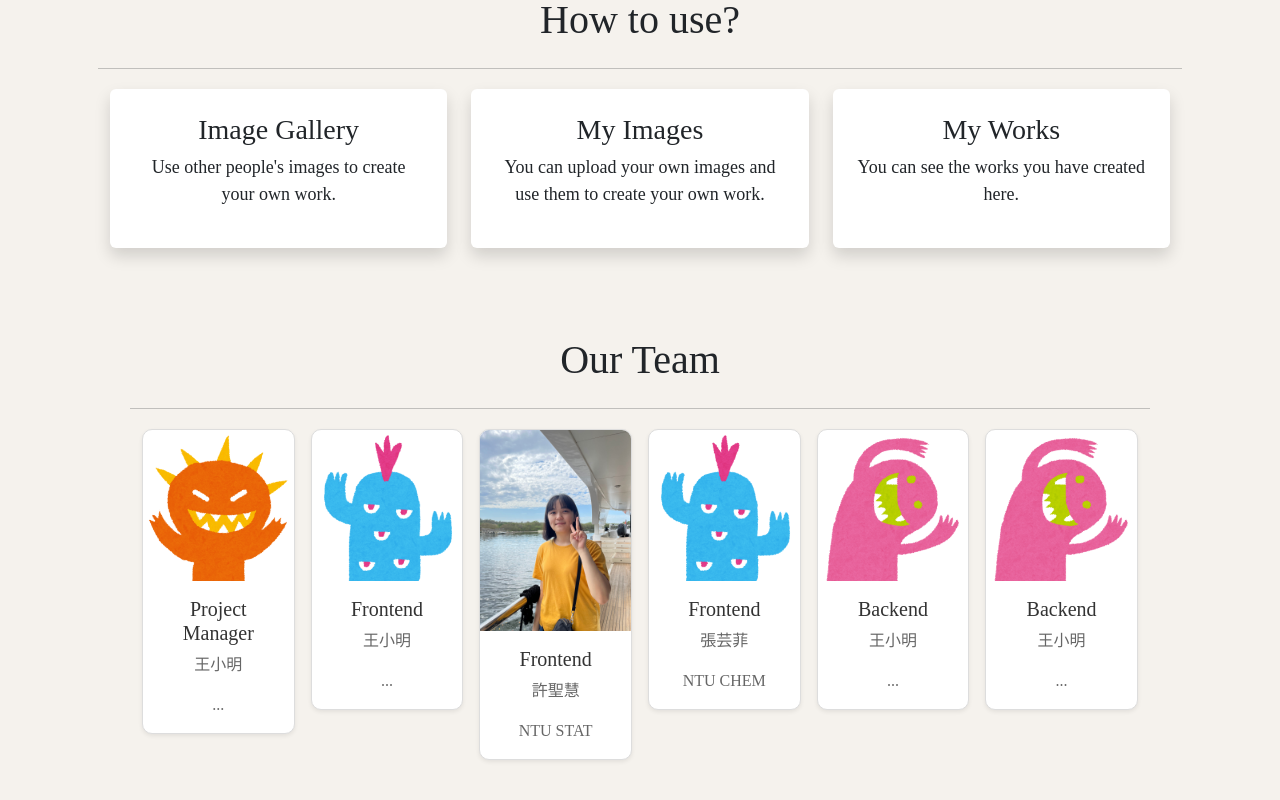
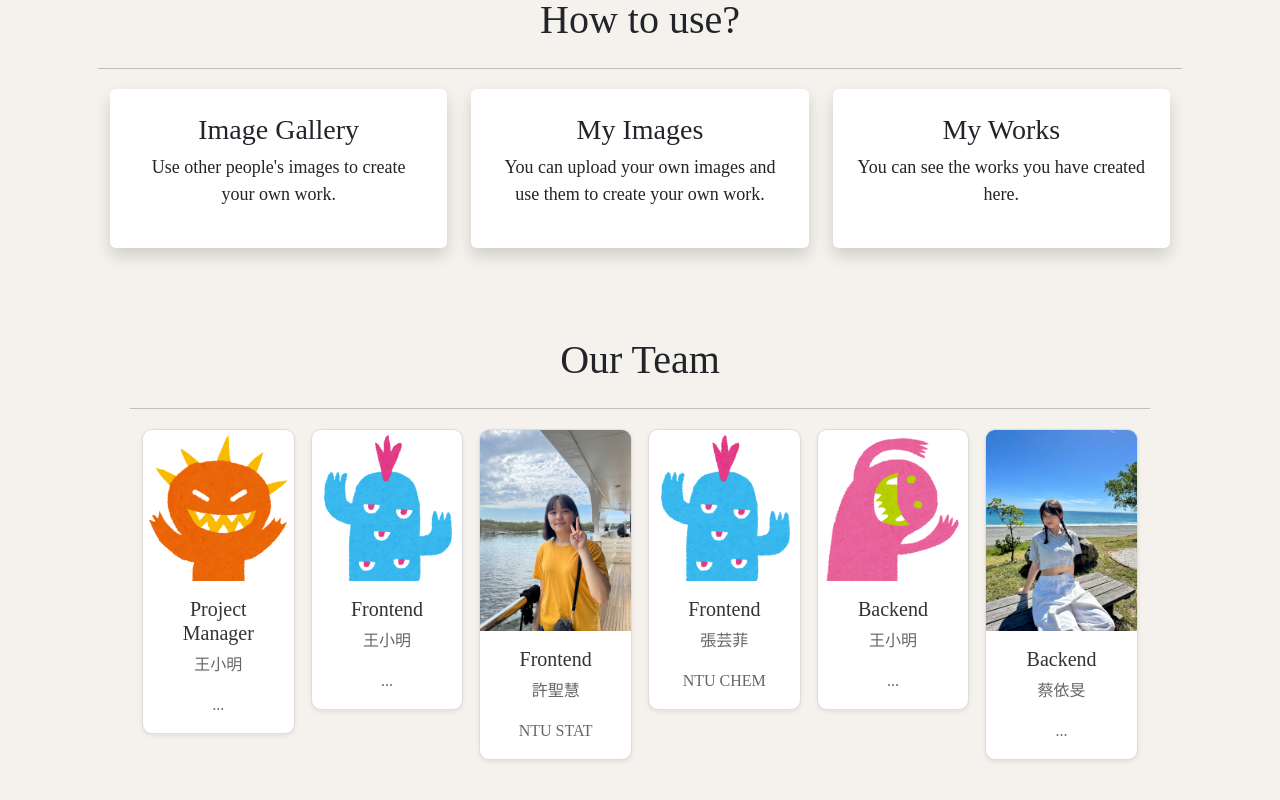
Before and after one commit to Linsen-Mao/storybird, a React (Create React App) app in the folder frontend/react-app/: page /home in a window 1280 px wide. Shown: the part 696-1496 px from the top of the page. Built offline with nearby package versions, Linux system fonts and the light colour scheme.

Commit message:
modified:   frontend/react-app/src/components/p1_3aboutus.js

```diff
--- a/frontend/react-app/src/components/p1_3aboutus.js
+++ b/frontend/react-app/src/components/p1_3aboutus.js
@@ -36,8 +36,8 @@ function AboutUs() {
     },
     {
       title: 'Backend',
-      name: '王小明',
-      img: require('../img/monster04.png'),
+      name: '蔡依旻',
+      img: require('../img/ourteam/tsai.jpg'),
       description: '...'
     }
   ];
```
